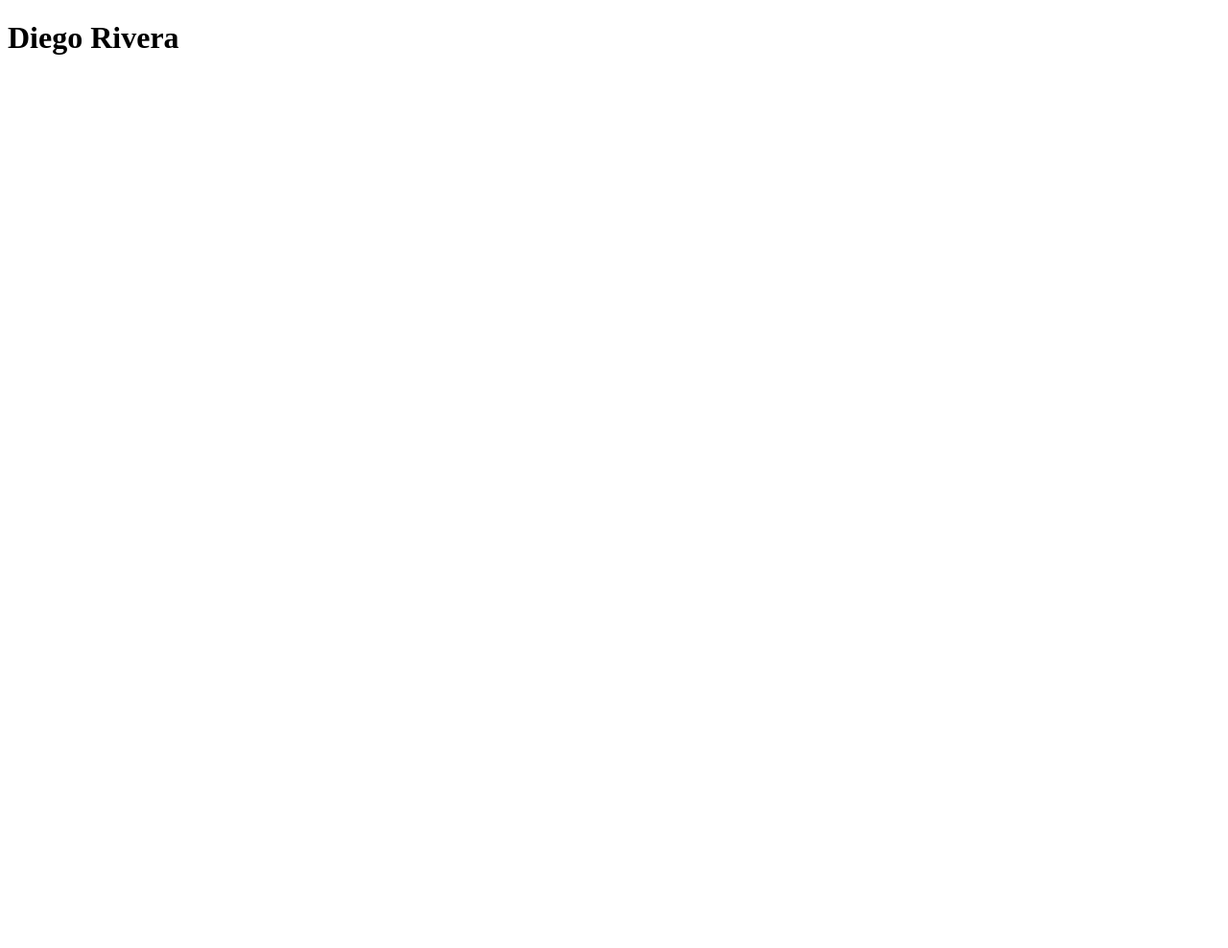
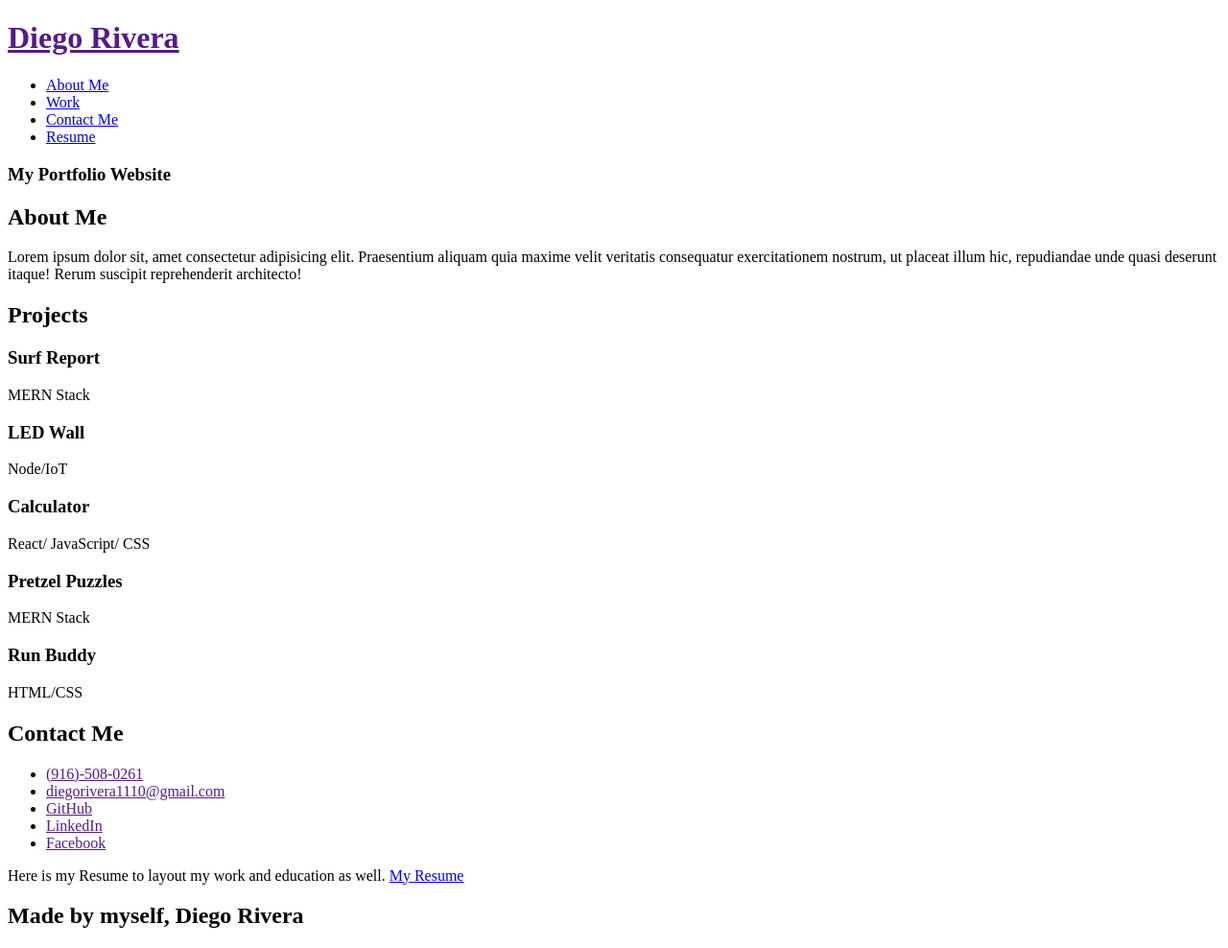
Before and after one commit to Diegorivera1110/Portfolio, a plain HTML site: page index.html in a window 1280 px wide. Shown: the whole page at 96% size. Before the commit the page ends 800 px from the top, so only its background shows below. Drawn offline with Linux system fonts and the light colour scheme.

Commit message:
added html basic layout

```diff
--- a/index.html
+++ b/index.html
@@ -12,8 +12,99 @@
 
 <body>
     <header>
-        <h1 class="myname">Diego Rivera</h1>
+        <h1>
+            <a href="">Diego Rivera</a>
+        </h1>
+
+        <nav>
+            <ul>
+                <li>
+                    <a href="#about-me">About Me</a>
+                </li>
+                <li>
+                    <a href="#work">Work</a>
+                </li>
+                <li>
+                    <a href="#contact-me">Contact Me</a>
+                </li>
+                <li>
+                    <a href="#resume">Resume</a>
+                </li>
+            </ul>
+        </nav>
     </header>
+
+    <section href="hero">
+        <div>
+            <h3>My Portfolio Website</h3>
+        </div>
+    </section>
+
+    <section id="about-me" class="about-me">
+        <h2>About Me</h2>
+        <p>
+            Lorem ipsum dolor sit, amet consectetur adipisicing elit. Praesentium aliquam quia maxime velit veritatis consequatur exercitationem nostrum, ut placeat illum hic, repudiandae unde quasi deserunt itaque! Rerum suscipit reprehenderit architecto!
+        </p>
+    </section>
+
+    <section id="work" class="projects">
+        <h2>Projects</h2>
+        <article class="project1">
+            <h3>Surf Report</h3>
+            <p>MERN Stack</p>
+
+        </article>
+        <article class="project2">
+            <h3>LED Wall</h3>
+            <p>Node/IoT</p>
+
+        </article>
+        <article class="project3">
+            <h3>Calculator</h3>
+            <p>React/ JavaScript/ CSS</p>
+
+        </article>
+        <article class="project4">
+            <h3>Pretzel Puzzles</h3>
+            <p>MERN Stack</p>
+
+        </article>
+        <article class="project5">
+            <h3>Run Buddy</h3>
+            <p>HTML/CSS</p>
+
+        </article>
+    </section>
+
+    <section>
+        <h2>Contact Me</h2>
+        <ul>
+            <li>
+                <a href="" class="mobile">(916)-508-0261</a>
+            </li>
+            <li>
+                <a href="" class="email">diegorivera1110@gmail.com</a>
+            </li>
+            <li>
+                <a href="" class="Github">GitHub</a>
+            </li>
+            <li>
+                <a href="" class="Linkedin">LinkedIn</a>
+            </li>
+            <li>
+                <a href="" class="Facebook">Facebook</a>
+            </li>
+        </ul>
+    </section>
+
+    <section>
+        <p>Here is my Resume to layout my work and education as well. <a href="./resume.html">My Resume</a></p>
+    </section>
+
+    <footer>
+        <h2>Made by myself, Diego Rivera </h2>
+    </footer>
+
 
 </body>
 </html>
```
Also changed, not shown: resume-style.css (added), resume.html (added).
